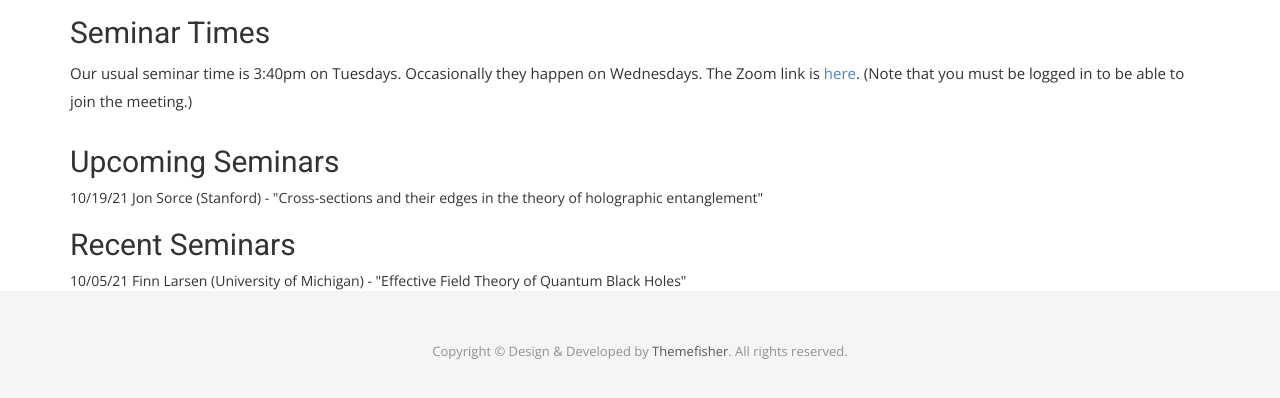
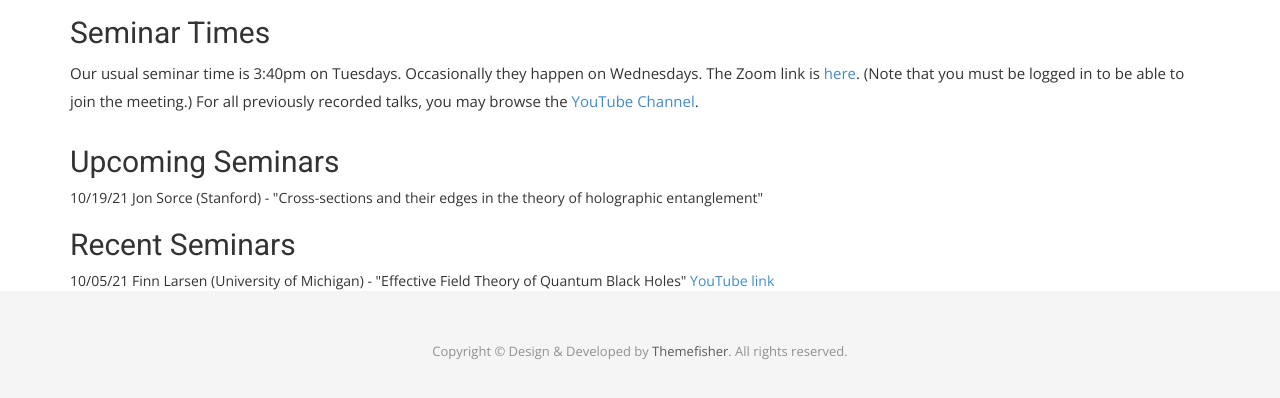
Before and after one commit to bousso-group/bousso-group.github.io, a Jekyll site: the page built from seminars.html, in a window 1280 px wide, cut to the strip 439-838 px from the top of the page. Built offline with Jekyll 4.4.1, drawn with Linux system fonts in a browser that asks for light colours; nearby versions of some CDN libraries; some web fonts are replaced.

Commit message:
Add YouTube links

```diff
--- a/seminars.html
+++ b/seminars.html
@@ -21,7 +21,7 @@ permalink: /seminars
         <div class="block">
             <h2 id="seminar-overview">Seminar Times</h2>
             <p>
-                Our usual seminar time is 3:40pm on Tuesdays. Occasionally they happen on Wednesdays. The Zoom link is <a href="https://berkeley.zoom.us/j/370438207">here</a>. (Note that you must be logged in to be able to join the meeting.)
+                Our usual seminar time is 3:40pm on Tuesdays. Occasionally they happen on Wednesdays. The Zoom link is <a href="https://berkeley.zoom.us/j/370438207">here</a>. (Note that you must be logged in to be able to join the meeting.) For all previously recorded talks, you may browse the <a href="https://www.youtube.com/channel/UCBpJej3l8l7mM594oKUxgxA">YouTube Channel</a>.
             </p>
         </div>
     </div>
@@ -40,7 +40,7 @@ permalink: /seminars
         <div class="block">
             <ul>
                 <li>
-                    10/05/21 Finn Larsen (University of Michigan) - "Effective Field Theory of Quantum Black Holes"
+                    10/05/21 Finn Larsen (University of Michigan) - "Effective Field Theory of Quantum Black Holes" <a href="https://www.youtube.com/watch?v=ClM_UI0IQnw">YouTube link</a>
                 </li>
             </ul>
         </div>
```
